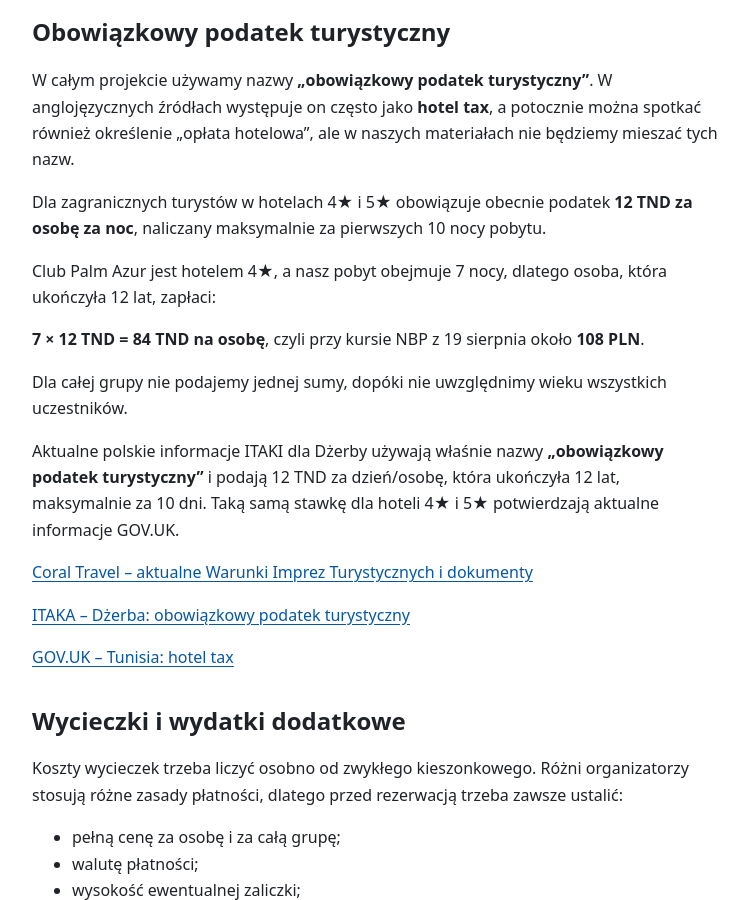
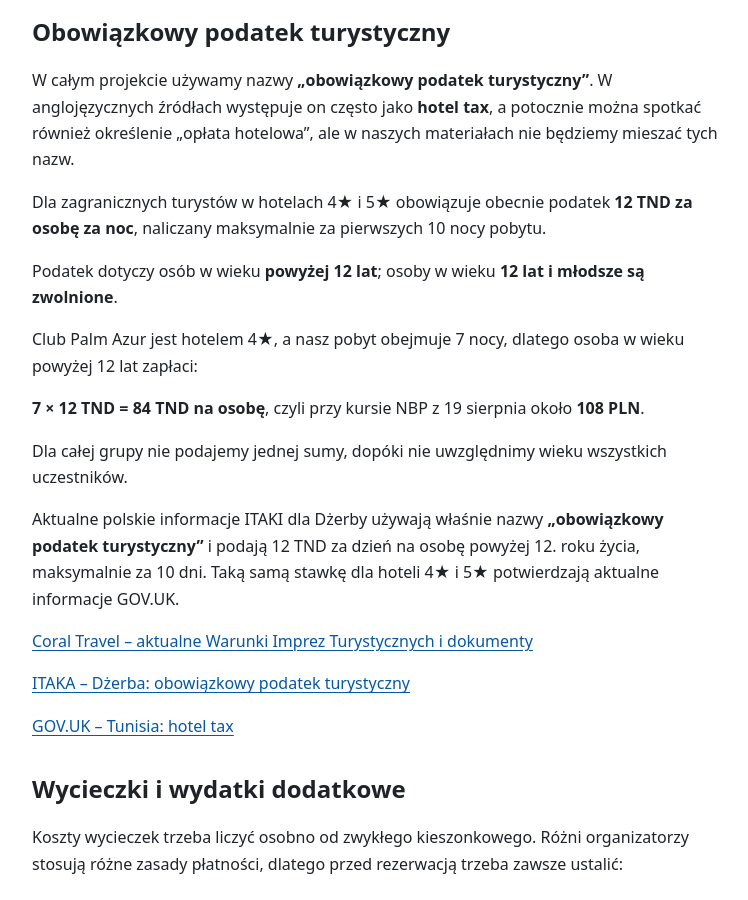
Before and after one commit to rotnicki/djerba-2026, a Jekyll site: the page built from pieniadze.md, in a window 1280 px wide and 900 px high, scrolled down 7877 px. Shown: the whole window, without its empty margins (32-780 px from the left). Built offline with Jekyll 4.4.1, drawn with Linux system fonts in a browser that asks for light colours; our own code applies the rules of GitHub Pages for plain Markdown files; some of the changed text lies outside the part shown.

Commit message:
Doprecyzuj granicę wieku podatku turystycznego

```diff
--- a/pieniadze.md
+++ b/pieniadze.md
@@ -15,7 +15,7 @@ Ten materiał zbiera ustalenia dotyczące gotówki, kart, Revoluta, dinarów tun
 - Oprócz Revoluta warto mieć **drugą fizyczną kartę bankową** jako zabezpieczenie.
 - W naszej grupie przyjmujemy roboczo **około 150 EUR na osobę w gotówce jako sugerowane minimum na wycieczki fakultatywne**. Nie jest to oficjalna cena pakietu wycieczek ani cały budżet na pobyt.
 - Rzeczywisty koszt zależy od wybranych wycieczek i dodatków. Przy 2-dniowej Saharze albo kilku płatnych atrakcjach może być potrzebne więcej. **Osobno** trzeba uwzględnić obowiązkowy podatek turystyczny oraz pieniądze na codzienne wydatki; część płatności może być możliwa kartą lub Revolutem, zależnie od organizatora.
-- W Club Palm Azur 4★ **obowiązkowy podatek turystyczny** wynosi obecnie **12 TND za osobę za noc**; przy siedmiu nocach daje to **84 TND na osobę, która ukończyła 12 lat**, czyli orientacyjnie około **108 PLN** według kursu NBP z 19 sierpnia 2026 r.
+- W Club Palm Azur 4★ **obowiązkowy podatek turystyczny** wynosi obecnie **12 TND za osobę za noc**; przy siedmiu nocach daje to **84 TND na osobę w wieku powyżej 12 lat**, czyli orientacyjnie około **108 PLN** według kursu NBP z 19 sierpnia 2026 r.
 
 ## Dinar tunezyjski – TND
 
@@ -60,7 +60,7 @@ To jest kurs orientacyjny. Faktyczny kurs wymiany euro na TND, kurs karty albo R
 
 ### Ile TND mieć od razu
 
-Nie ma potrzeby wymieniania „na zapas” dużej ilości dinarów. Najważniejszą znaną z góry kwotą jest **84 TND obowiązkowego podatku turystycznego na osobę, która ukończyła 12 lat** za cały 7-nocny pobyt.
+Nie ma potrzeby wymieniania „na zapas” dużej ilości dinarów. Najważniejszą znaną z góry kwotą jest **84 TND obowiązkowego podatku turystycznego na osobę w wieku powyżej 12 lat** za cały 7-nocny pobyt.
 
 Do tego warto mieć niewielki zapas TND na pierwsze dni na:
 
@@ -231,13 +231,15 @@ W całym projekcie używamy nazwy **„obowiązkowy podatek turystyczny”**. W
 
 Dla zagranicznych turystów w hotelach 4★ i 5★ obowiązuje obecnie podatek **12 TND za osobę za noc**, naliczany maksymalnie za pierwszych 10 nocy pobytu.
 
-Club Palm Azur jest hotelem 4★, a nasz pobyt obejmuje 7 nocy, dlatego osoba, która ukończyła 12 lat, zapłaci:
+Podatek dotyczy osób w wieku **powyżej 12 lat**; osoby w wieku **12 lat i młodsze są zwolnione**.
+
+Club Palm Azur jest hotelem 4★, a nasz pobyt obejmuje 7 nocy, dlatego osoba w wieku powyżej 12 lat zapłaci:
 
 **7 × 12 TND = 84 TND na osobę**, czyli przy kursie NBP z 19 sierpnia około **108 PLN**.
 
 Dla całej grupy nie podajemy jednej sumy, dopóki nie uwzględnimy wieku wszystkich uczestników.
 
-Aktualne polskie informacje ITAKI dla Dżerby używają właśnie nazwy **„obowiązkowy podatek turystyczny”** i podają 12 TND za dzień/osobę, która ukończyła 12 lat, maksymalnie za 10 dni. Taką samą stawkę dla hoteli 4★ i 5★ potwierdzają aktualne informacje GOV.UK.
+Aktualne polskie informacje ITAKI dla Dżerby używają właśnie nazwy **„obowiązkowy podatek turystyczny”** i podają 12 TND za dzień na osobę powyżej 12. roku życia, maksymalnie za 10 dni. Taką samą stawkę dla hoteli 4★ i 5★ potwierdzają aktualne informacje GOV.UK.
 
 [Coral Travel – aktualne Warunki Imprez Turystycznych i dokumenty](https://www.coraltravel.pl/dokumenty/)
 
@@ -284,7 +286,7 @@ Obowiązkowy podatek turystyczny i zwykłe wydatki na miejscu liczymy **osobno**
 - Ostateczny wybór 1–3 wycieczek fakultatywnych i ich cena na osobę.
 - Które wybrane wycieczki będą płatne w EUR, TND, Revolutem lub kartą.
 - Czy po wyborze fakultetów robocze **minimum około 150 EUR gotówki na osobę na wycieczki** należy zwiększyć.
-- Ile TND warto wymienić na początku pobytu, poza **84 TND obowiązkowego podatku turystycznego na osobę, która ukończyła 12 lat**.
+- Ile TND warto wymienić na początku pobytu, poza **84 TND obowiązkowego podatku turystycznego na osobę w wieku powyżej 12 lat**.
 - Aktualne limity bezpłatnych wypłat z bankomatów dla konkretnych planów Revolut używanych przez uczestników.
 - Czy Club Palm Azur przyjmuje obowiązkowy podatek turystyczny kartą, czy najlepiej przygotować TND w gotówce – do potwierdzenia bezpośrednio z hotelem lub rezydentem.
 - Czy przy przejazdach hotel–Midoun, hotel–Djerba Explore i hotel–Houmt Souk kierowcy zwykle włączają taksometr bez problemu; zweryfikujemy to praktycznie na miejscu.
```
